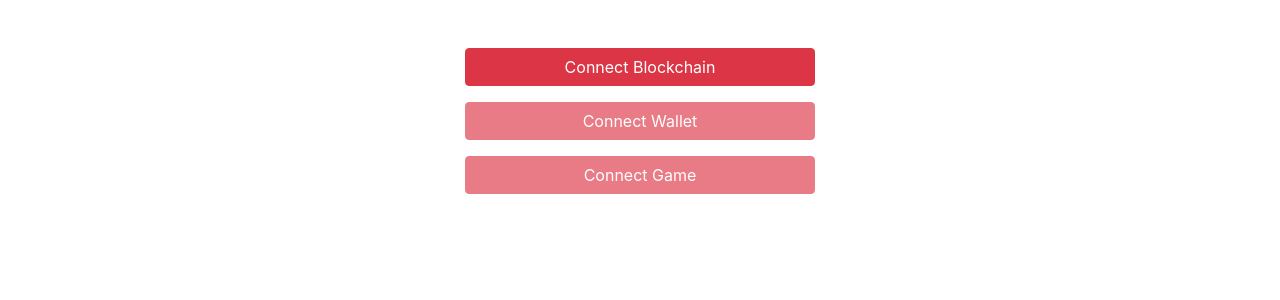
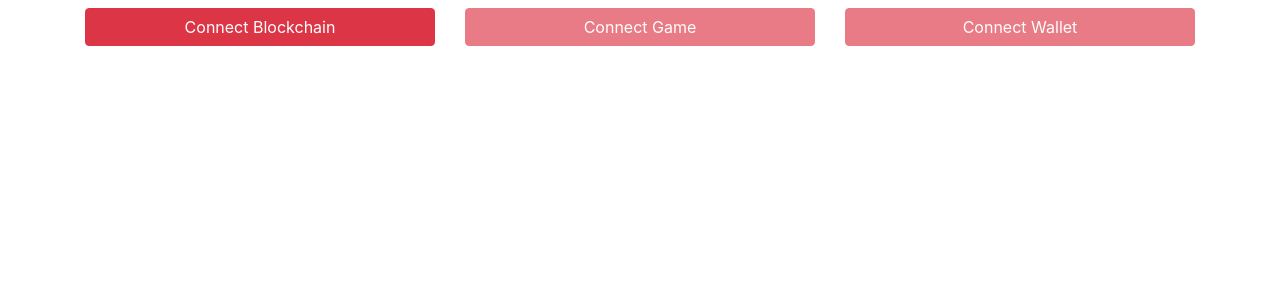
Before and after one commit to alexroan/tennis-manager, a React (Create React App) app in the folder client/: page / in a window 1280 px wide. Shown: the top 300 px of the page. Built offline with nearby package versions, Linux system fonts and the light colour scheme.

Commit message:
Moved connections to seperate component

```diff
--- a/client/src/App.js
+++ b/client/src/App.js
@@ -7,7 +7,7 @@ class App extends Component {
 
 	render(){
 		return (
-			<div className="container py-5">
+			<div className="container py-2">
 				<Content />
 			</div>
 		)
--- /dev/null
+++ b/client/src/Connections.js
@@ -0,0 +1,76 @@
+import React, {Component} from 'react';
+import {connect} from 'react-redux';
+import { loadWeb3, loadWallet, loadGame } from './redux/interactions';
+import { web3Selector, accountSelector, gameSelector } from './redux/selectors';
+
+class Connections extends Component {
+    render() {
+        const {dispatch, web3, account, game} = this.props;
+
+        const connectBlockchain = async (e) => {
+            e.preventDefault();
+            await loadWeb3(dispatch);
+        }
+
+        const connectWallet = async (e) => {
+            e.preventDefault();
+            await loadWallet(dispatch, web3);
+        }
+
+        const connectGame = async (e) => {
+            e.preventDefault();
+            console.log("connecting game");
+            loadGame(dispatch, web3);
+        }
+
+        return (
+            <div>
+                <div className="row justify-content-center">
+                    <div className="col-4">
+                        <form onSubmit={connectBlockchain}>
+                            <div className="form-group row">
+                                <div className="col-12">
+                                    <button type="submit" className={`w-100 btn text-truncate ${(web3 !== null) ? "disabled btn-success" : "btn-danger"}`}>
+                                        {(web3 !== null) ? "Blockchain Connected" : "Connect Blockchain"}
+                                    </button>
+                                </div>
+                            </div>
+                        </form>
+                    </div>
+                    <div className="col-4">
+                        <form onSubmit={connectGame}>
+                            <div className="form-group row">
+                                <div className="col-12">
+                                    <button type="submit" className={`w-100 btn text-truncate ${(web3 === null) ? "disabled btn-danger" : (game !== null) ? "disabled btn-success" : "btn-warning" }`}>
+                                        {(game !== null) ? "Game Ready" : "Connect Game"}
+                                    </button>
+                                </div>
+                            </div>
+                        </form>
+                    </div>
+                    <div className="col-4">
+                        <form onSubmit={connectWallet}>
+                            <div className="form-group row">
+                                <div className="col-12">
+                                    <button type="submit" className={`w-100 btn text-truncate ${(game === null) ? "disabled btn-danger" : (account !== null) ? "btn-success" : "btn-warning" }`}>
+                                        {(account !== null) ? account : "Connect Wallet"}
+                                    </button>
+                                </div>
+                            </div>
+                        </form>
+                    </div>
+                </div>
+            </div>
+        )
+    }
+}
+
+function mapStateToProps(state){
+	return {
+        web3: web3Selector(state),
+        account: accountSelector(state),
+        game: gameSelector(state)
+	}
+}
+
+export default connect(mapStateToProps)(Connections);
--- a/client/src/Content.js
+++ b/client/src/Content.js
@@ -1,69 +1,13 @@
 import React, {Component} from 'react';
 import {connect} from 'react-redux';
-import { loadWeb3, loadWallet, loadGame } from './redux/interactions';
-import { web3Selector, accountSelector, gameSelector } from './redux/selectors';
+import Connections from './Connections';
 
 class Content extends Component {
     render() {
-        const {dispatch, web3, account, game} = this.props;
-
-        const connectBlockchain = async (e) => {
-            e.preventDefault();
-            await loadWeb3(dispatch);
-        }
-
-        const connectWallet = async (e) => {
-            e.preventDefault();
-            await loadWallet(dispatch, web3);
-        }
-
-        const connectGame = async (e) => {
-            e.preventDefault();
-            console.log("connecting game");
-            loadGame(dispatch, web3);
-        }
 
         return (
             <div>
-                <div className="row justify-content-center">
-                    <div className="col-4">
-                        <form onSubmit={connectBlockchain}>
-                            <div className="form-group row">
-                                <div className="col-12">
-                                    <button type="submit" className={`w-100 btn text-truncate ${(web3 !== null) ? "disabled btn-success" : "btn-danger"}`}>
-                                        {(web3 !== null) ? "Blockchain Connected" : "Connect Blockchain"}
-                                    </button>
-                                </div>
-                            </div>
-                        </form>
-                    </div>
-                </div>
-                <div className="row justify-content-center">
-                    <div className="col-4">
-                        <form onSubmit={connectWallet}>
-                            <div className="form-group row">
-                                <div className="col-12">
-                                    <button type="submit" className={`w-100 btn text-truncate ${(web3 === null) ? "disabled btn-danger" : (account !== null) ? "btn-success" : "btn-warning" }`}>
-                                        {(account !== null) ? account : "Connect Wallet"}
-                                    </button>
-                                </div>
-                            </div>
-                        </form>
-                    </div>
-                </div>
-                <div className="row justify-content-center">
-                    <div className="col-4">
-                        <form onSubmit={connectGame}>
-                            <div className="form-group row">
-                                <div className="col-12">
-                                    <button type="submit" className={`w-100 btn text-truncate ${(account === null) ? "disabled btn-danger" : (game !== null) ? "btn-success" : "btn-warning" }`}>
-                                        {(game !== null) ? "Game Ready" : "Connect Game"}
-                                    </button>
-                                </div>
-                            </div>
-                        </form>
-                    </div>
-                </div>
+                <Connections />
             </div>
         )
     }
@@ -71,9 +15,6 @@ class Content extends Component {
 
 function mapStateToProps(state){
 	return {
-        web3: web3Selector(state),
-        account: accountSelector(state),
-        game: gameSelector(state)
 	}
 }
 
```
